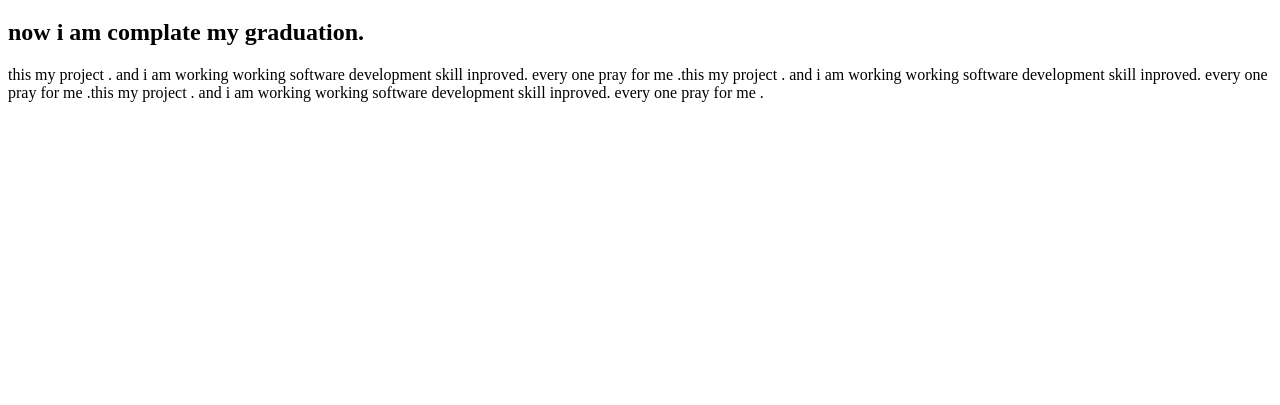
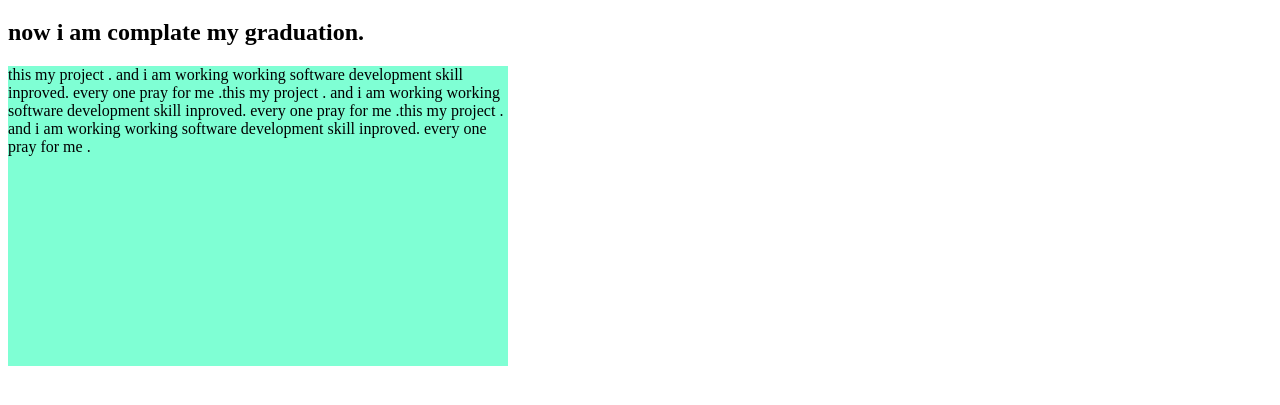
Before and after one commit to Riad15/NEW-REPO, a plain HTML site: page index.html in a window 1280 px wide. Shown: the part 61-466 px from the top of the page. Drawn offline with Linux system fonts and the light colour scheme.

Commit message:
add css file

```diff
--- a/index.html
+++ b/index.html
@@ -6,6 +6,7 @@
     <meta http-equiv="X-UA-Compatible" content="IE=edge">
     <meta name="viewport" content="width=device-width, initial-scale=1.0">
     <title>practice site</title>
+    <link rel="stylesheet" href="style.css">
 </head>
 
 <body>
--- /dev/null
+++ b/style.css
@@ -0,0 +1,5 @@
+p{
+    background-color: aquamarine;
+    height: 300px;
+    width: 500px;
+}
```
